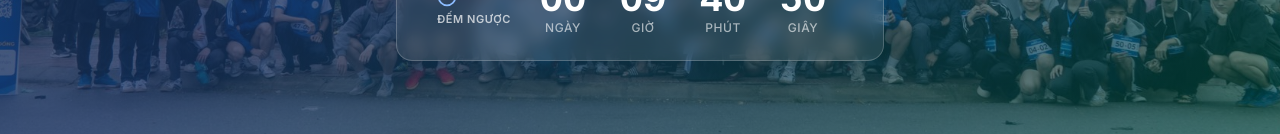
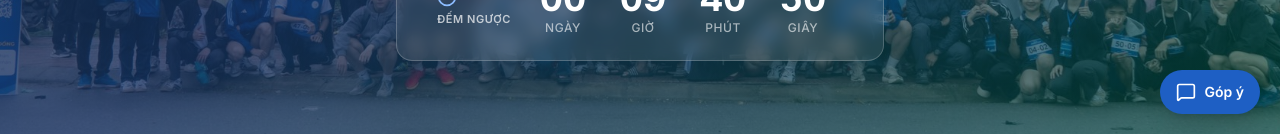
Before and after one commit to koko999-tien/geoenv-run-2026-certificates, a React (Vite) app: page / in a window 1280 px wide. Shown: the part 666-800 px from the top of the page. Built offline with nearby package versions, Linux system fonts and the light colour scheme; no server answers.

Commit message:
Add floating feedback button on public pages

```diff
--- /dev/null
+++ b/src/components/FeedbackFloatButton.tsx
@@ -0,0 +1,25 @@
+import { Link, useLocation } from 'react-router-dom';
+import { MessageSquare } from 'lucide-react';
+
+/* Nút góp ý nổi — hiện ở mọi trang công khai, KỂ CẢ trang đang khóa (vì hòm thư
+   luôn mở trong lúc diễn ra giải, nên nút này chính là cánh cửa vẫn mở đó).
+   Ẩn ở chính trang góp ý (đang ở đó rồi thì thừa). Khu vực quản trị không có nút
+   này vì nút chỉ gắn trong Layout công khai, không gắn trong AdminLayout.
+   Tối ưu cho điện thoại: cao 44px (vừa tầm ngón tay), góc dưới bên phải, cộng
+   thêm khoảng an toàn của điện thoại (safe-area) để không bị thanh điều hướng
+   hệ thống che mất. */
+export function FeedbackFloatButton() {
+  const { pathname } = useLocation();
+  if (pathname === '/gop-y') return null;
+
+  return (
+    <Link
+      to="/gop-y"
+      aria-label="Gửi góp ý và phản ánh cho Ban tổ chức"
+      className="fixed bottom-5 right-4 z-50 mb-[env(safe-area-inset-bottom)] flex h-11 items-center gap-2 rounded-full bg-geoenv-600 px-4 text-sm font-semibold text-white shadow-xl transition hover:bg-geoenv-700 active:scale-[0.98] focus-visible:outline-none focus-visible:ring-2 focus-visible:ring-geoenv-600 focus-visible:ring-offset-2 sm:right-5"
+    >
+      <MessageSquare className="h-5 w-5" />
+      Góp ý
+    </Link>
+  );
+}
--- a/src/components/Layout.tsx
+++ b/src/components/Layout.tsx
@@ -1,6 +1,7 @@
 import { Outlet } from 'react-router-dom';
 import { Navbar } from './Navbar';
 import { Footer } from './Footer';
+import { FeedbackFloatButton } from './FeedbackFloatButton';
 
 export function Layout() {
   return (
@@ -10,6 +11,7 @@ export function Layout() {
         <Outlet />
       </main>
       <Footer />
+      <FeedbackFloatButton />
     </div>
   );
 }
```
